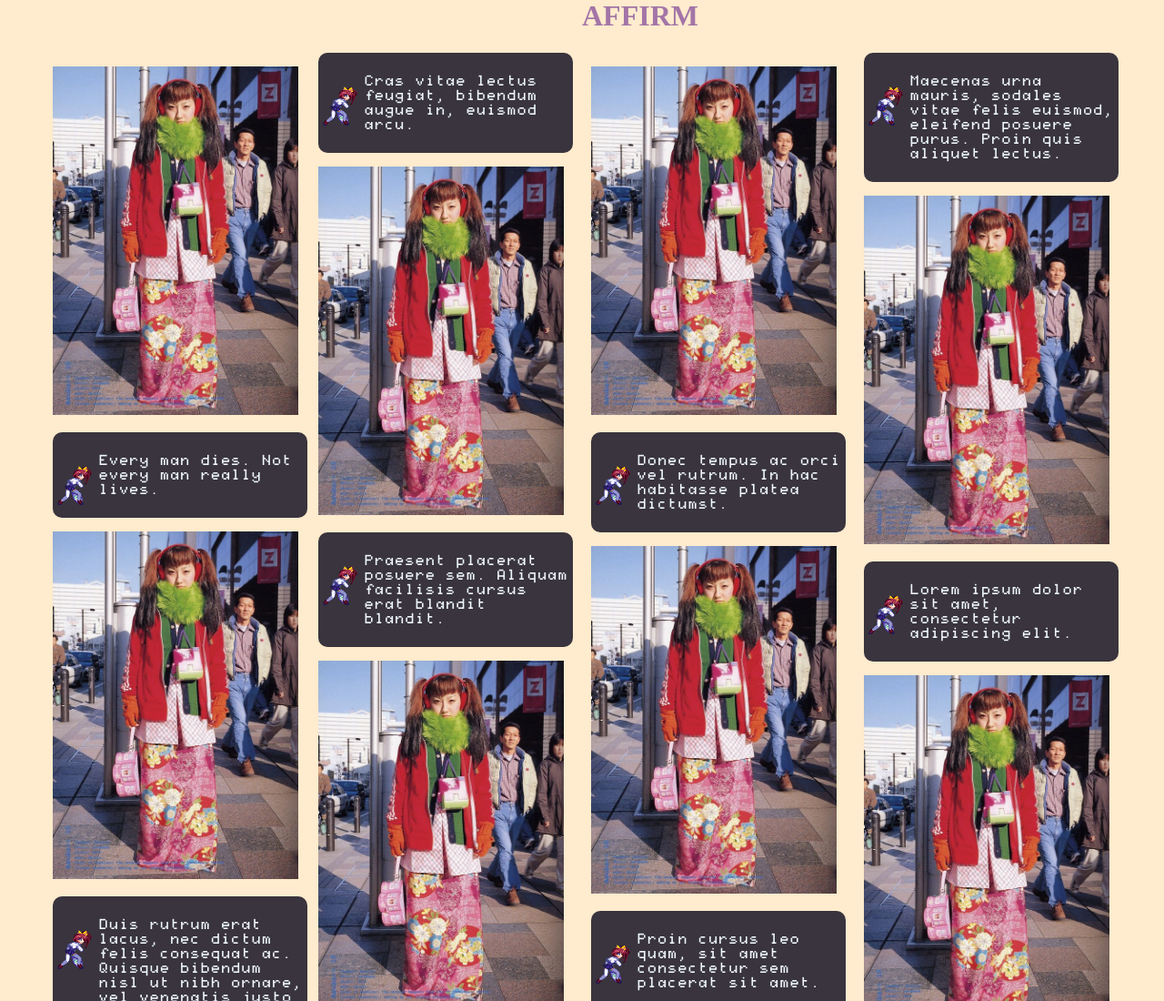
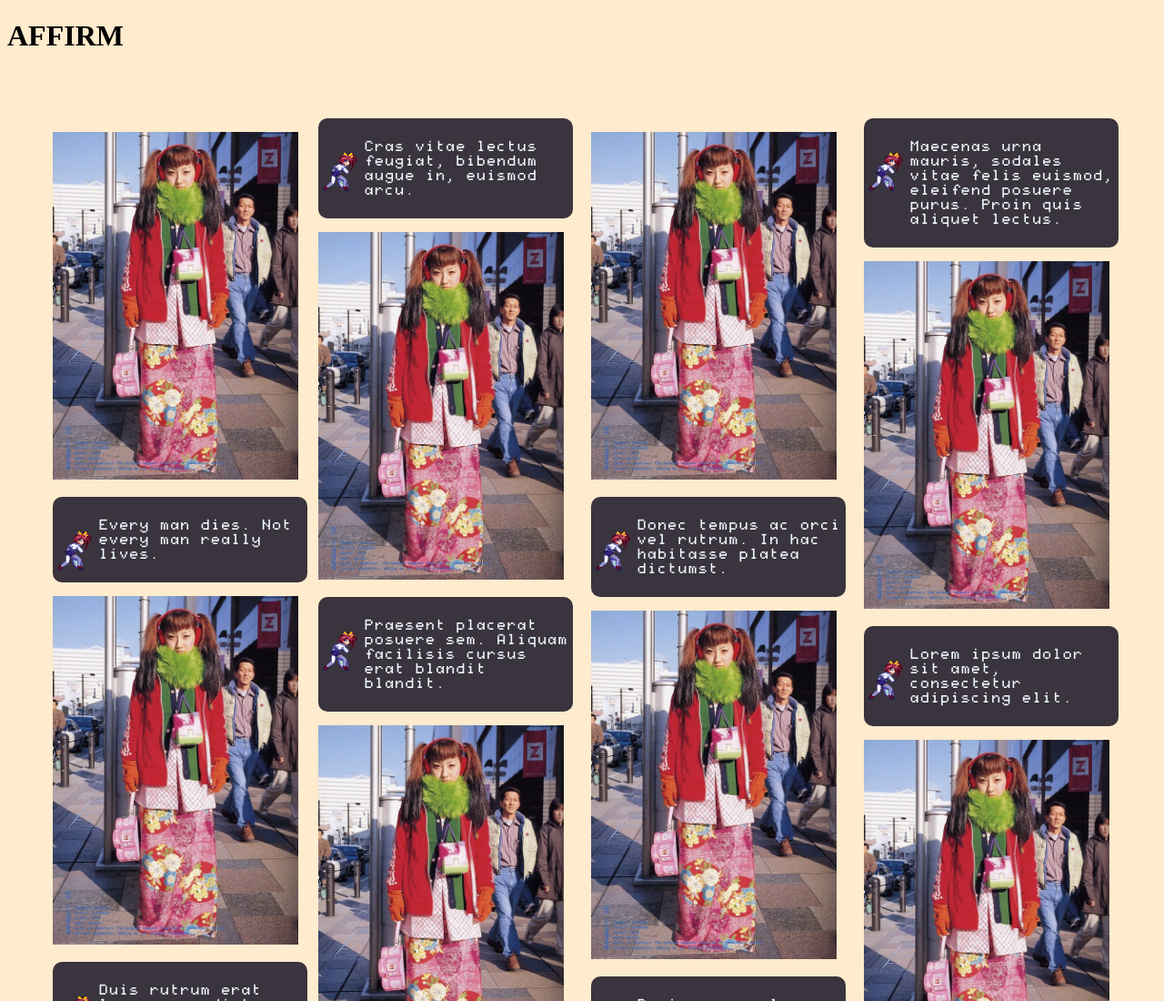
Before and after one commit to leahuangyanez1/affirm, a plain HTML site: page index.html in a window 1280 px wide. Shown: the top 1100 px of the page at 91% size. Drawn offline with Linux system fonts and the light colour scheme.

Commit message:
small edits

```diff
--- a/styles.css
+++ b/styles.css
@@ -1,9 +1,3 @@
-h1{
-    position: absolute;
-    left: 50%;
-    top: -2.8%;
-    color: rgb(163, 117, 167);
-}
 
 body{
     background-color: blanchedalmond;
```
